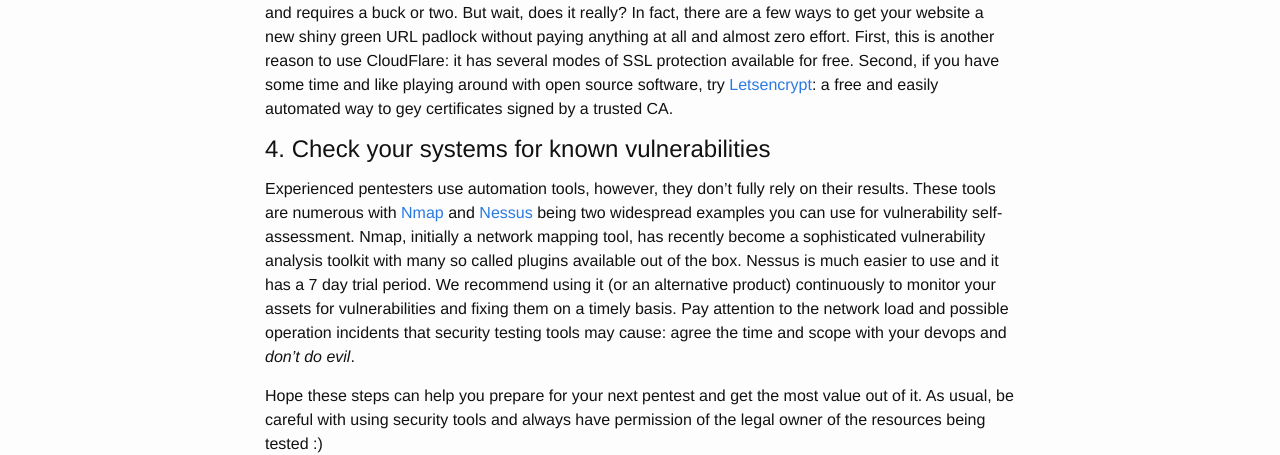
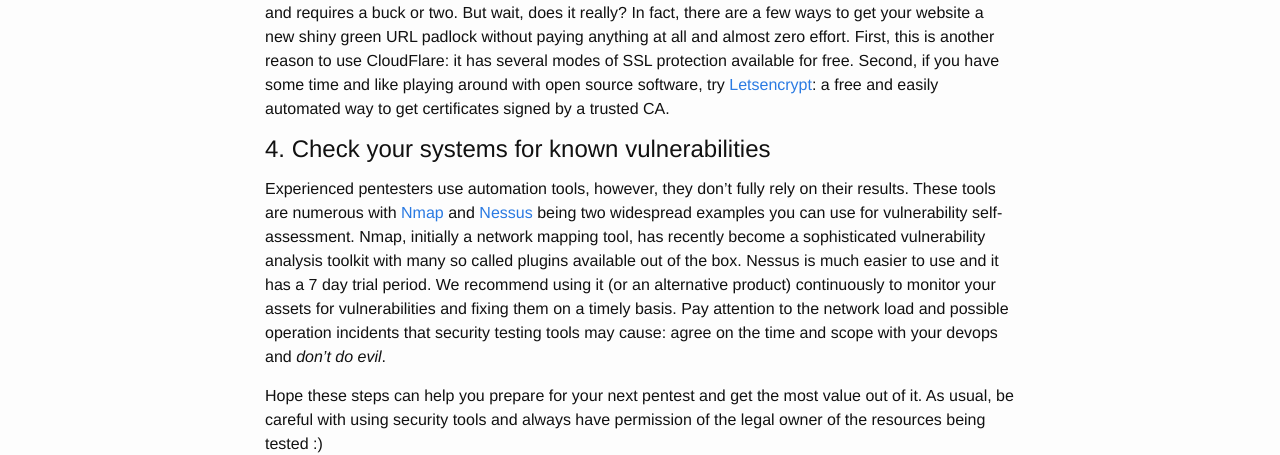
Before and after one commit to BerezhaSecurity/berezhasecurity.github.io, a Jekyll site: the page built from _posts/2016-04-20-how-to-prepare-for-a-pentest.md, in a window 1280 px wide. Shown: the part 790-1245 px from the top of the page. Built offline with Jekyll 4.4.1, drawn with Linux system fonts in a browser that asks for light colours; nearby versions of some CDN libraries; comment, search, counter and statistics services are not loaded.

Commit message:
Fix latest post.

```diff
--- a/_posts/2016-04-20-how-to-prepare-for-a-pentest.md
+++ b/_posts/2016-04-20-how-to-prepare-for-a-pentest.md
@@ -16,9 +16,9 @@
 CloudFlare's mission is to secure the web and it's doing quite well. More then 2 000 000 websites are already using it for protection so why not give it a try? If you are not yet familiar with it, you can imagine [CloudFlare](https://www.cloudflare.com) as a super-charged reverse proxy for your web-site that protects it by filtering out malicious activity. It has a free option that is quite enough for most personal websites, and business subscription plans provide much more functionality.
 
 ### 3. Learn how to setup your SSL correctly and for free
-Getting rid of all those pesky SSL errors, like the cert is self-signed or its name is incorrect, is quite boring and requires a buck or two. But wait, does it really? In fact, there are a few ways to get your website a new shiny green URL padlock without paying anything at all and almost zero effort. First, this is another reason to use CloudFlare: it has several modes of SSL protection available for free. Second, if you have some time and like playing around with open source software, try [Letsencrypt](https://letsencrypt.org): a free and easily automated way to gey certificates signed by a trusted CA.
+Getting rid of all those pesky SSL errors, like the cert is self-signed or its name is incorrect, is quite boring and requires a buck or two. But wait, does it really? In fact, there are a few ways to get your website a new shiny green URL padlock without paying anything at all and almost zero effort. First, this is another reason to use CloudFlare: it has several modes of SSL protection available for free. Second, if you have some time and like playing around with open source software, try [Letsencrypt](https://letsencrypt.org): a free and easily automated way to get certificates signed by a trusted CA.
 
 ### 4. Check your systems for known vulnerabilities
-Experienced pentesters use automation tools, however, they don't fully rely on their results. These tools are numerous with [Nmap](https://nmap.org) and [Nessus](https://www.tenable.com/products/nessus-vulnerability-scanner) being two widespread examples you can use for vulnerability self-assessment. Nmap, initially a network mapping tool, has recently become a sophisticated vulnerability analysis toolkit with many so called plugins available out of the box. Nessus is much easier to use and it has a 7 day trial period. We recommend using it (or an alternative product) continuously to monitor your assets for vulnerabilities and fixing them on a timely basis. Pay attention to the network load and possible operation incidents that security testing tools may cause: agree the time and scope with your devops and _don't do evil_.
+Experienced pentesters use automation tools, however, they don't fully rely on their results. These tools are numerous with [Nmap](https://nmap.org) and [Nessus](https://www.tenable.com/products/nessus-vulnerability-scanner) being two widespread examples you can use for vulnerability self-assessment. Nmap, initially a network mapping tool, has recently become a sophisticated vulnerability analysis toolkit with many so called plugins available out of the box. Nessus is much easier to use and it has a 7 day trial period. We recommend using it (or an alternative product) continuously to monitor your assets for vulnerabilities and fixing them on a timely basis. Pay attention to the network load and possible operation incidents that security testing tools may cause: agree on the time and scope with your devops and _don't do evil_.
 
 Hope these steps can help you prepare for your next pentest and get the most value out of it. As usual, be careful with using security tools and always have permission of the legal owner of the resources being tested :)
```
